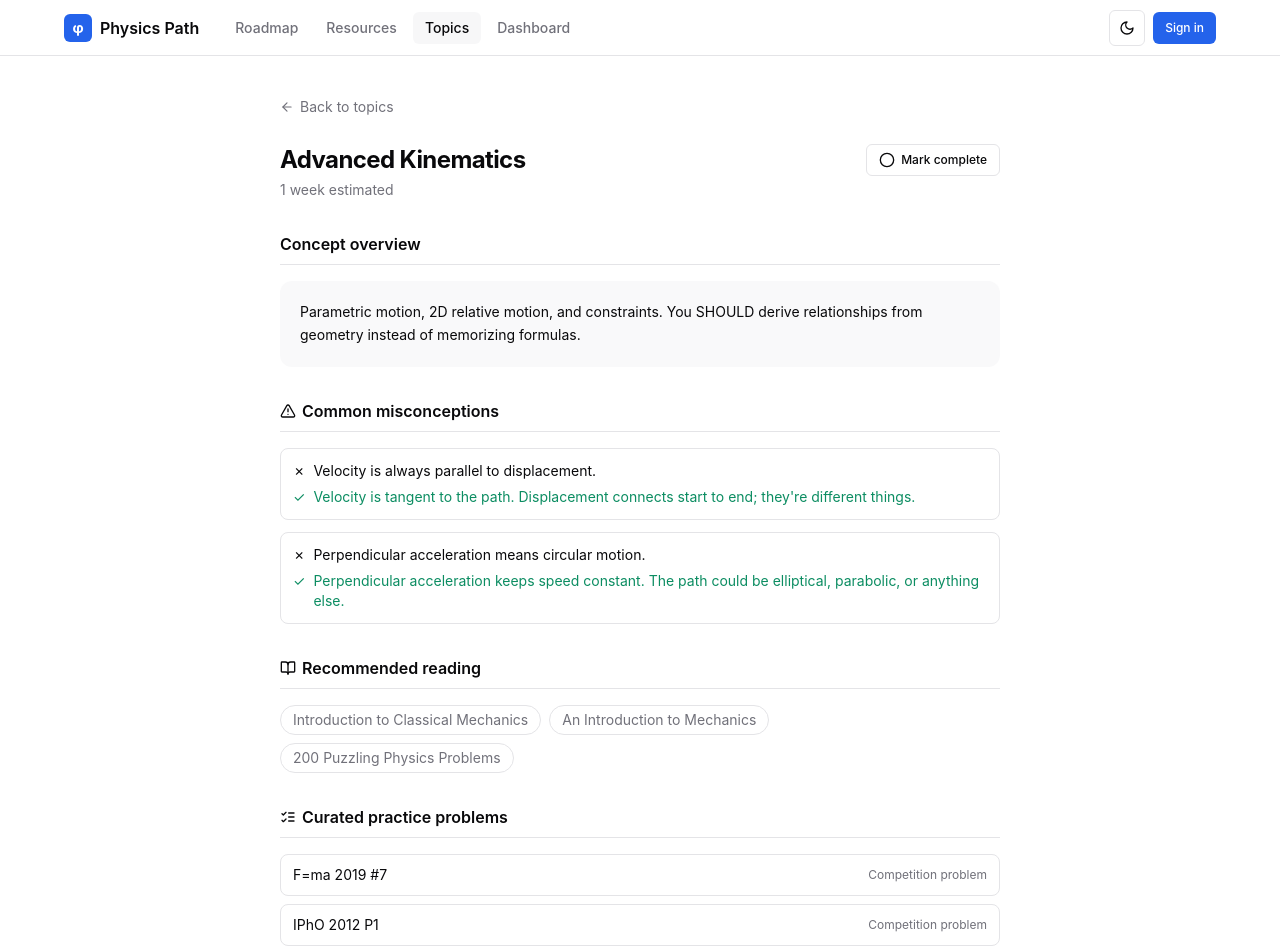
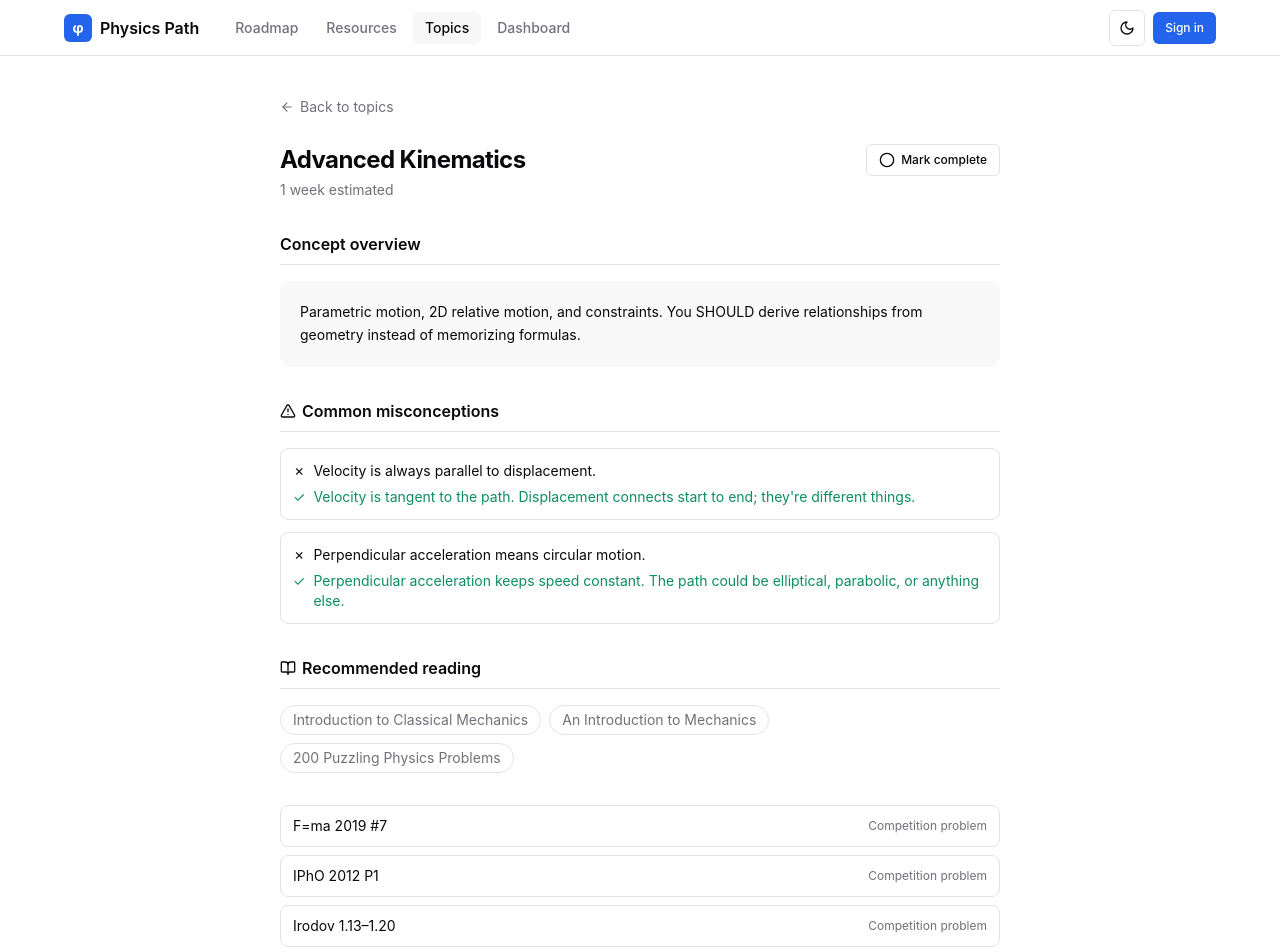
Before and after one commit to Sabyasachi265/Physics-path, a Next.js app: page /topics/kinematics in a window 1280 px wide. Shown: the top 952 px of the page. Built offline with nearby package versions, Linux system fonts and the light colour scheme; no server answers.

Commit message:
Update page.tsx

```diff
--- a/src/app/topics/[slug]/page.tsx
+++ b/src/app/topics/[slug]/page.tsx
@@ -81,9 +81,6 @@ export default function TopicDetailPage({ params }: { params: { slug: string } }
       </section>
 
       <section className="mt-8">
-        <h2 className="flex items-center gap-1.5 border-b border-border pb-2 text-base font-semibold">
-          <ListChecks className="h-4 w-4" /> Curated practice problems
-        </h2>
         <div className="mt-4 flex flex-col gap-2">
           {topic.practiceProblems.map((p) => (
             <div
```
